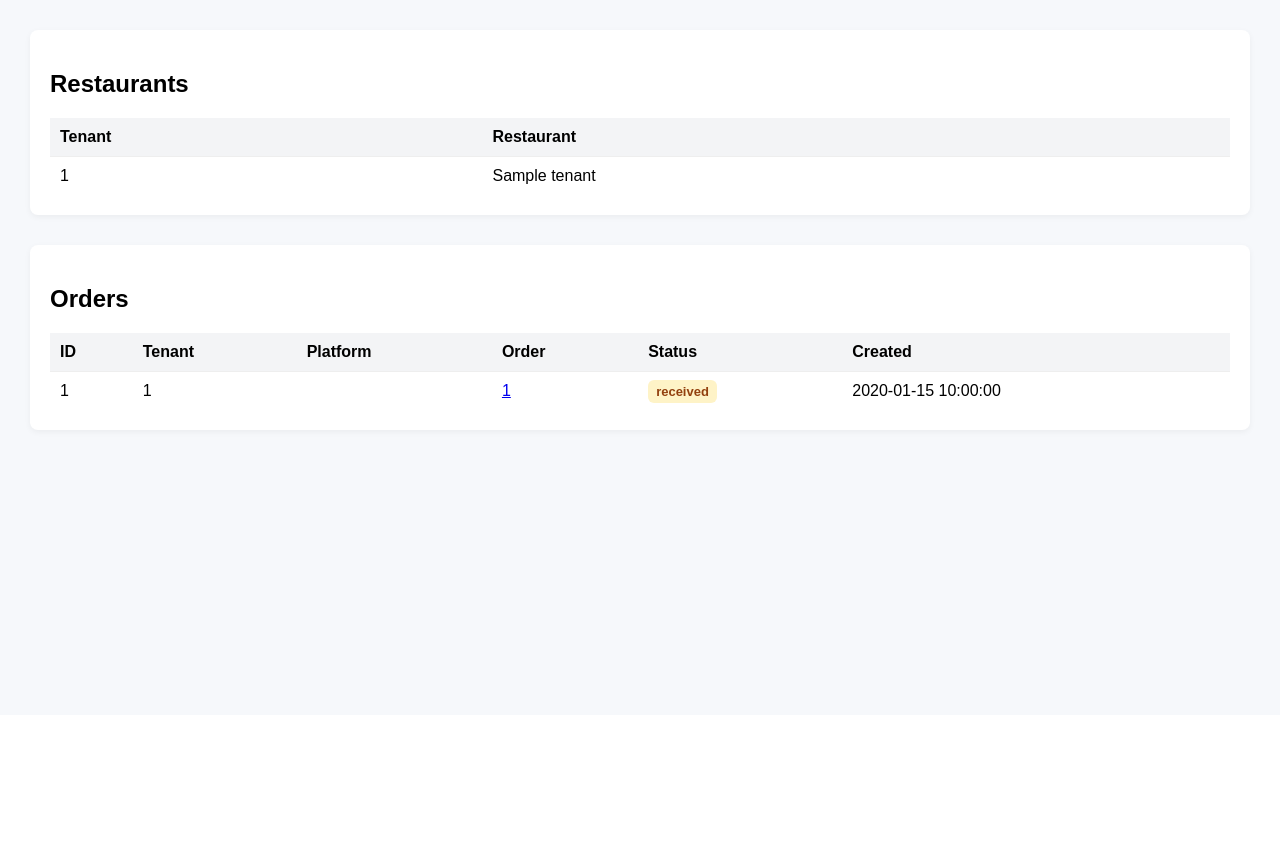
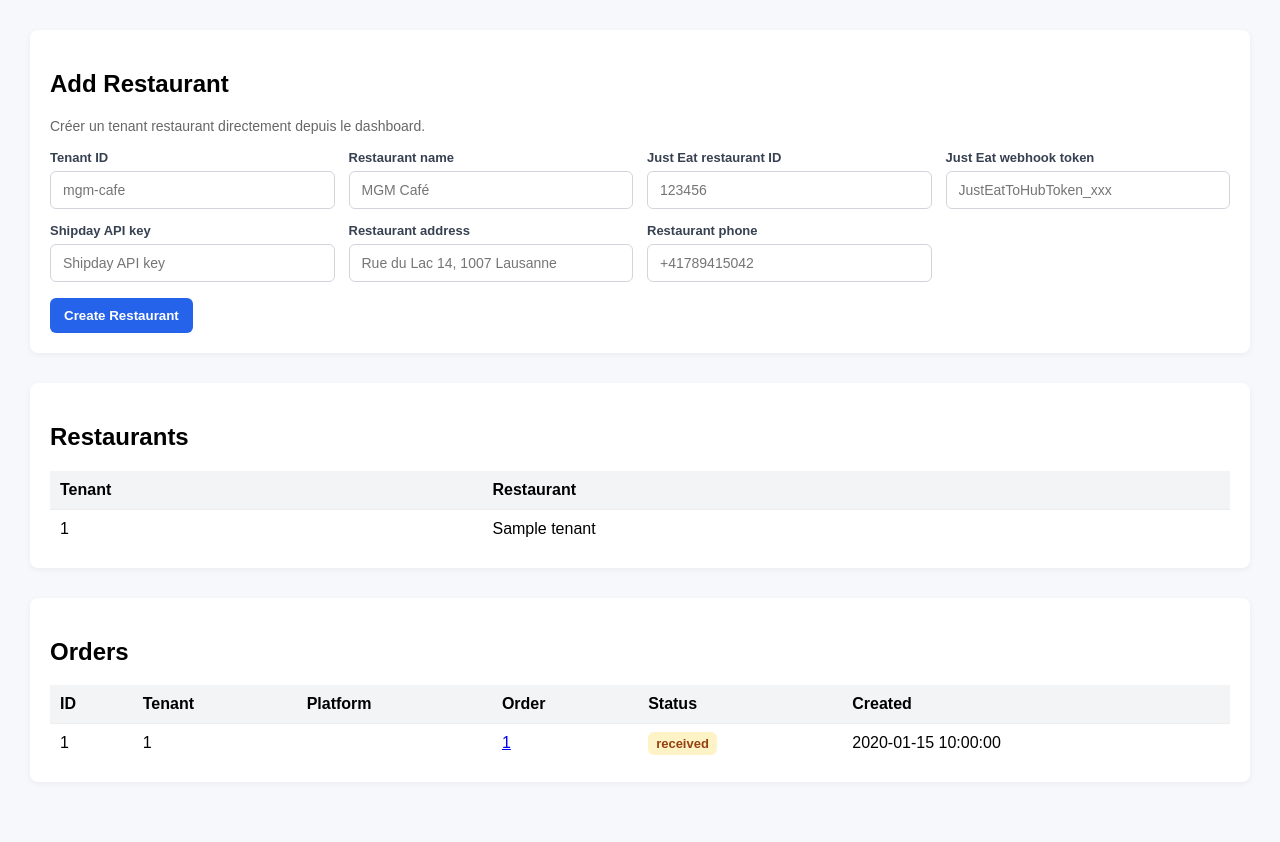
Before and after one commit to leonardmartin-maker/fleet-hub, a FastAPI app: template app/templates/dashboard.html in a window 1280 px wide. Shown: the part 85-927 px from the top of the page. Before the commit the page ends 519 px from the top, so only its background shows below. Run offline with FastAPI, Linux system fonts and the light colour scheme; the template is opened without the code that fills it: most values are stand-ins (such as "Sample title", 1, 10 or a date in 2020).

```diff
--- a/app/templates/dashboard.html
+++ b/app/templates/dashboard.html
@@ -4,7 +4,6 @@
     <title>Fleet Hub Dashboard</title>
 
     <style>
-
         body{
             font-family: Arial, sans-serif;
             margin:0;
@@ -88,25 +87,116 @@
             color:#991b1b;
         }
 
+        .form-grid{
+            display:grid;
+            grid-template-columns: repeat(auto-fit, minmax(280px, 1fr));
+            gap:14px;
+            margin-top:16px;
+        }
+
+        .form-field label{
+            display:block;
+            font-size:13px;
+            font-weight:bold;
+            color:#374151;
+            margin-bottom:6px;
+        }
+
+        .form-field input{
+            width:100%;
+            box-sizing:border-box;
+            padding:10px 12px;
+            border:1px solid #d1d5db;
+            border-radius:6px;
+            font-size:14px;
+            background:white;
+        }
+
+        .form-actions{
+            margin-top:16px;
+        }
+
+        .btn{
+            background:#2563eb;
+            color:white;
+            border:none;
+            padding:10px 14px;
+            border-radius:6px;
+            cursor:pointer;
+            font-weight:bold;
+        }
+
+        .btn:hover{
+            opacity:0.95;
+        }
+
+        .muted{
+            color:#666;
+            font-size:14px;
+        }
     </style>
 
 </head>
 <body>
 
 <header>
-
-    <div class="title">
-        Fleet Hub
-    </div>
+    <div class="title">Fleet Hub</div>
 
     <div class="nav">
         <a href="/dashboard">Dashboard</a>
         <a href="/tracking">Live Map</a>
     </div>
-
 </header>
 
 <div class="container">
+
+    <div class="card">
+        <h2>Add Restaurant</h2>
+        <p class="muted">Créer un tenant restaurant directement depuis le dashboard.</p>
+
+        <form action="/dashboard/restaurants/create" method="post">
+            <div class="form-grid">
+                <div class="form-field">
+                    <label for="tenant_id">Tenant ID</label>
+                    <input id="tenant_id" type="text" name="tenant_id" placeholder="mgm-cafe" required>
+                </div>
+
+                <div class="form-field">
+                    <label for="restaurant_name">Restaurant name</label>
+                    <input id="restaurant_name" type="text" name="restaurant_name" placeholder="MGM Café" required>
+                </div>
+
+                <div class="form-field">
+                    <label for="justeat_restaurant_id">Just Eat restaurant ID</label>
+                    <input id="justeat_restaurant_id" type="text" name="justeat_restaurant_id" placeholder="123456" required>
+                </div>
+
+                <div class="form-field">
+                    <label for="justeat_webhook_token">Just Eat webhook token</label>
+                    <input id="justeat_webhook_token" type="text" name="justeat_webhook_token" placeholder="JustEatToHubToken_xxx" required>
+                </div>
+
+                <div class="form-field">
+                    <label for="shipday_api_key">Shipday API key</label>
+                    <input id="shipday_api_key" type="text" name="shipday_api_key" placeholder="Shipday API key" required>
+                </div>
+
+                <div class="form-field">
+                    <label for="restaurant_address">Restaurant address</label>
+                    <input id="restaurant_address" type="text" name="restaurant_address" placeholder="Rue du Lac 14, 1007 Lausanne" required>
+                </div>
+
+                <div class="form-field">
+                    <label for="restaurant_phone">Restaurant phone</label>
+                    <input id="restaurant_phone" type="text" name="restaurant_phone" placeholder="+41789415042">
+                </div>
+            </div>
+
+            <div class="form-actions">
+                <button class="btn" type="submit">Create Restaurant</button>
+            </div>
+        </form>
+    </div>
 
     <div class="card">
         <h2>Restaurants</h2>
@@ -124,7 +214,6 @@
             </tr>
             {% endfor %}
         </table>
-
     </div>
 
     <div class="card">
```
Also changed, not shown: app/routes/dashboard.py (+45 -2 lines). Lines whose indentation alone changed are shown as unchanged.
